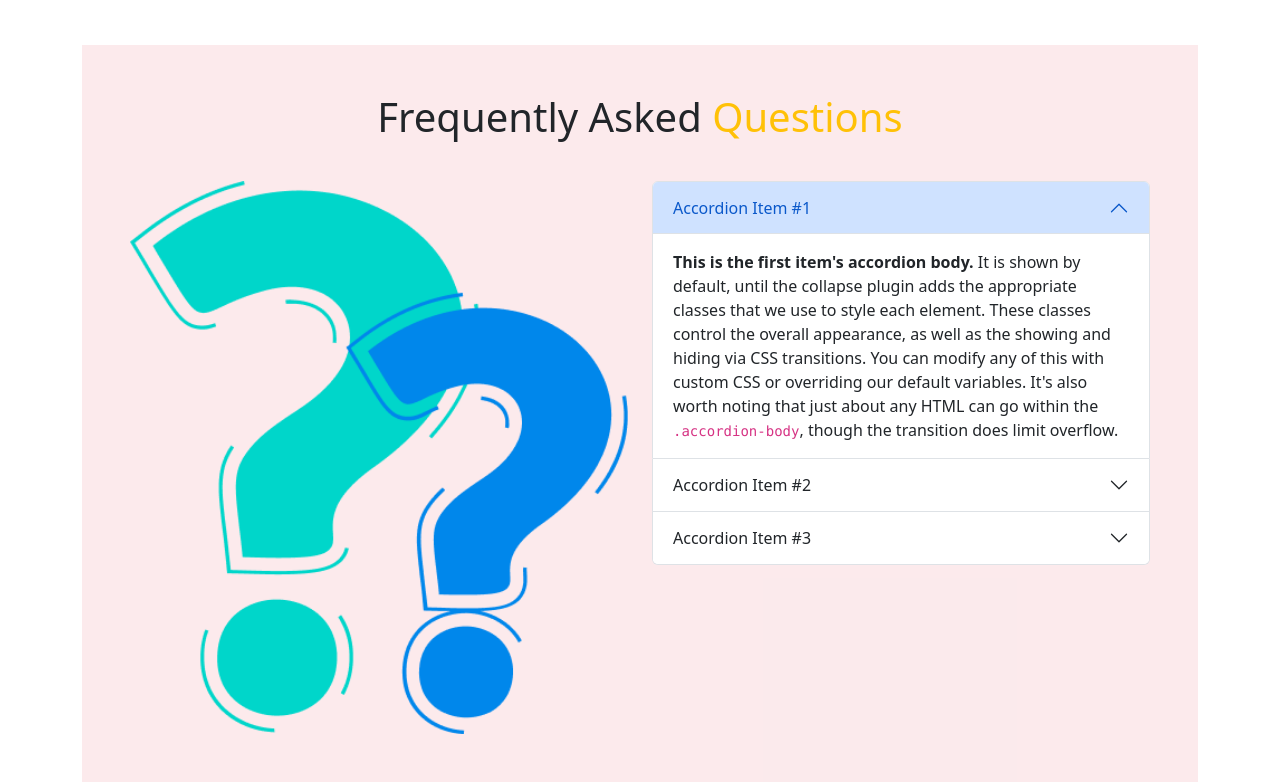
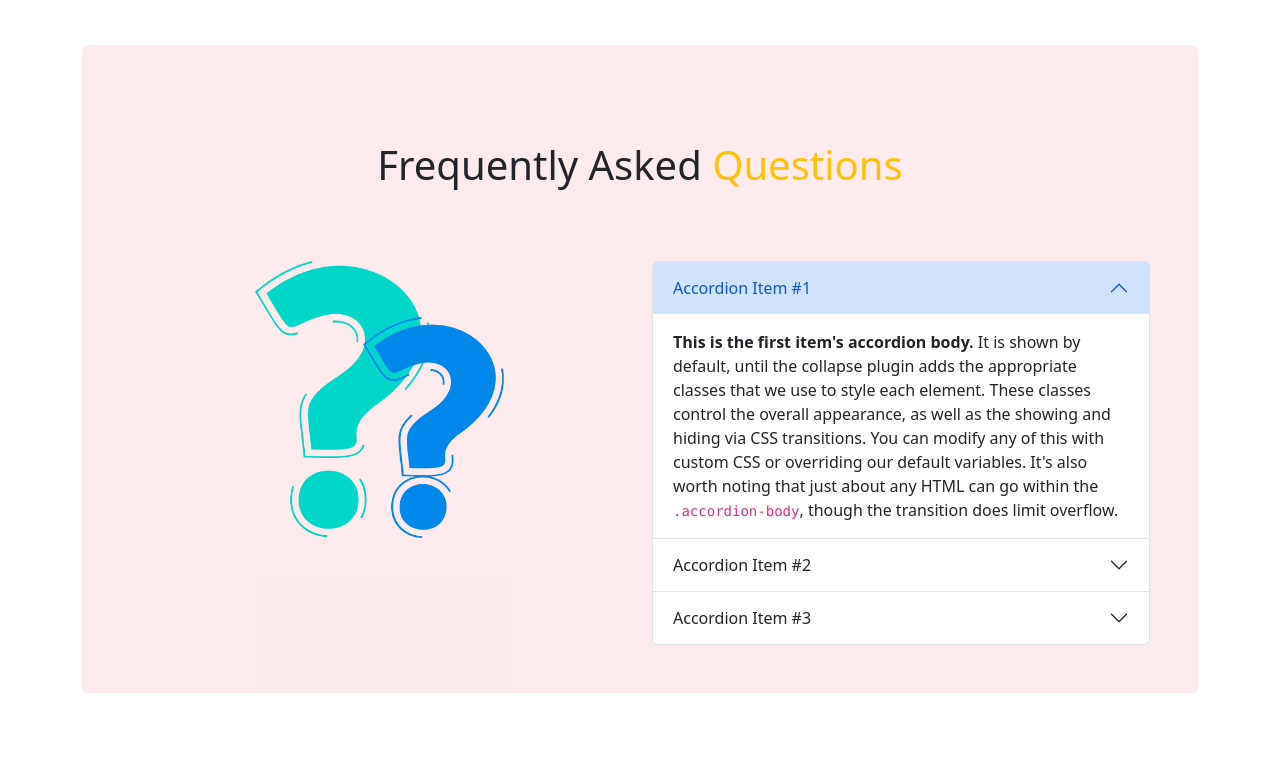
Before and after one commit to kamrul25/bootstrap-practices, a plain HTML site: page index.html in a window 1280 px wide. Shown: the part 2217-2999 px from the top of the page. After the commit the page ends 2910 px from the top, so only its background shows below. Drawn offline with Linux system fonts and the light colour scheme.

Commit message:
final commit

```diff
--- a/index.html
+++ b/index.html
@@ -247,11 +247,11 @@
       </section>
 
       <!-- Frequently Asked Questions -->
-      <section class="mt-5 p-5 bg-danger bg-opacity-10">
-        <h1 class="text-center">Frequently Asked <span class="text-warning">Questions</span></h1>
-        <div class="row row-cols-1 row-cols-md-2  mt-3 g-4">
-          <div class="col">
-            <img src="./images/faq.png" class="w-100" alt="">
+      <section class="mt-5 p-5 bg-danger bg-opacity-10 rounded">
+        <h1 class="text-center mt-5">Frequently Asked <span class="text-warning">Questions</span></h1>
+        <div class="row row-cols-1 row-cols-md-2  mt-5 g-4">
+          <div class="col text-center">
+            <img src="./images/faq.png" class="w-50 " alt="">
           </div>
           <!-- accordions column -->
           <div class="col" >
```
